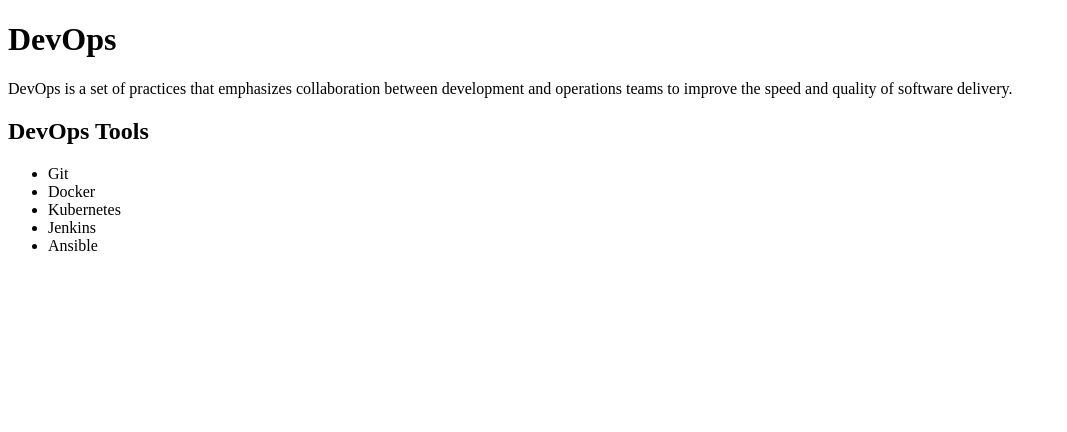
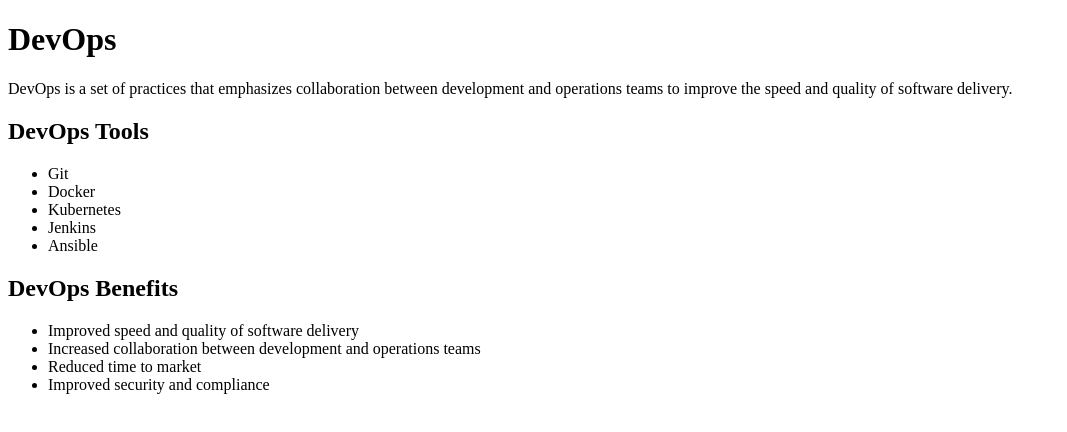
Before and after one commit to Muwwek/devops-831, a plain HTML site: page index.html in a window 1280 px wide. Shown: the whole page, without its empty margins (0-1067 px from the left). Drawn offline with Linux system fonts and the light colour scheme.

Commit message:
feat: add DevOps Benefits section with a list of benefits to index page

```diff
--- a/index.html
+++ b/index.html
@@ -16,5 +16,12 @@
         <li>Jenkins</li>
         <li>Ansible</li>
     </ul>
+    <h2>DevOps Benefits</h2>
+    <ul>
+        <li>Improved speed and quality of software delivery</li>
+        <li>Increased collaboration between development and operations teams</li>
+        <li>Reduced time to market</li>
+        <li>Improved security and compliance</li>
+    </ul>
 </body>
 </html>
```
